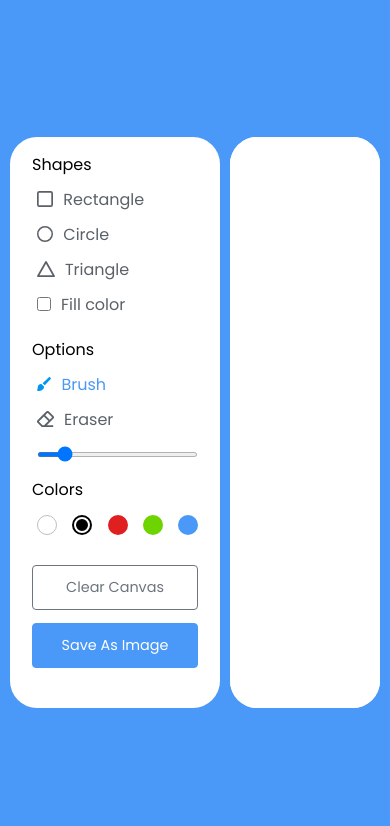
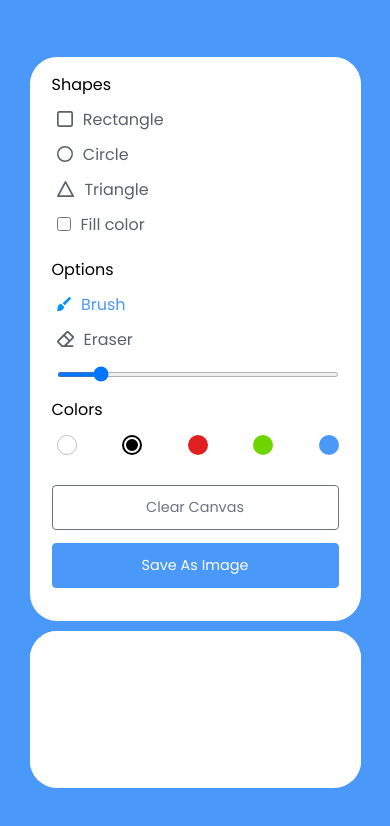
Before and after one commit to kvaibhav1623/whiteboard, a plain HTML site: page index.html in a window 390 px wide. Drawn offline with Linux system fonts and the light colour scheme.

Commit message:
Update style.css

```diff
--- a/style.css
+++ b/style.css
@@ -144,3 +144,20 @@ section{
   width: 100%;
   height: 100%;
 }
+
+@media only screen and (max-width: 600px) {
+  .container {
+    flex-direction: column;
+    align-items: center;
+    max-width: 90%;
+  }
+  .tools-board {
+    width: 100%;
+    max-width: 100%;
+  }
+  .drawing-board {
+    width: 100%;
+    max-width: 100%;
+    overflow-x: auto;
+  }
+}
```
